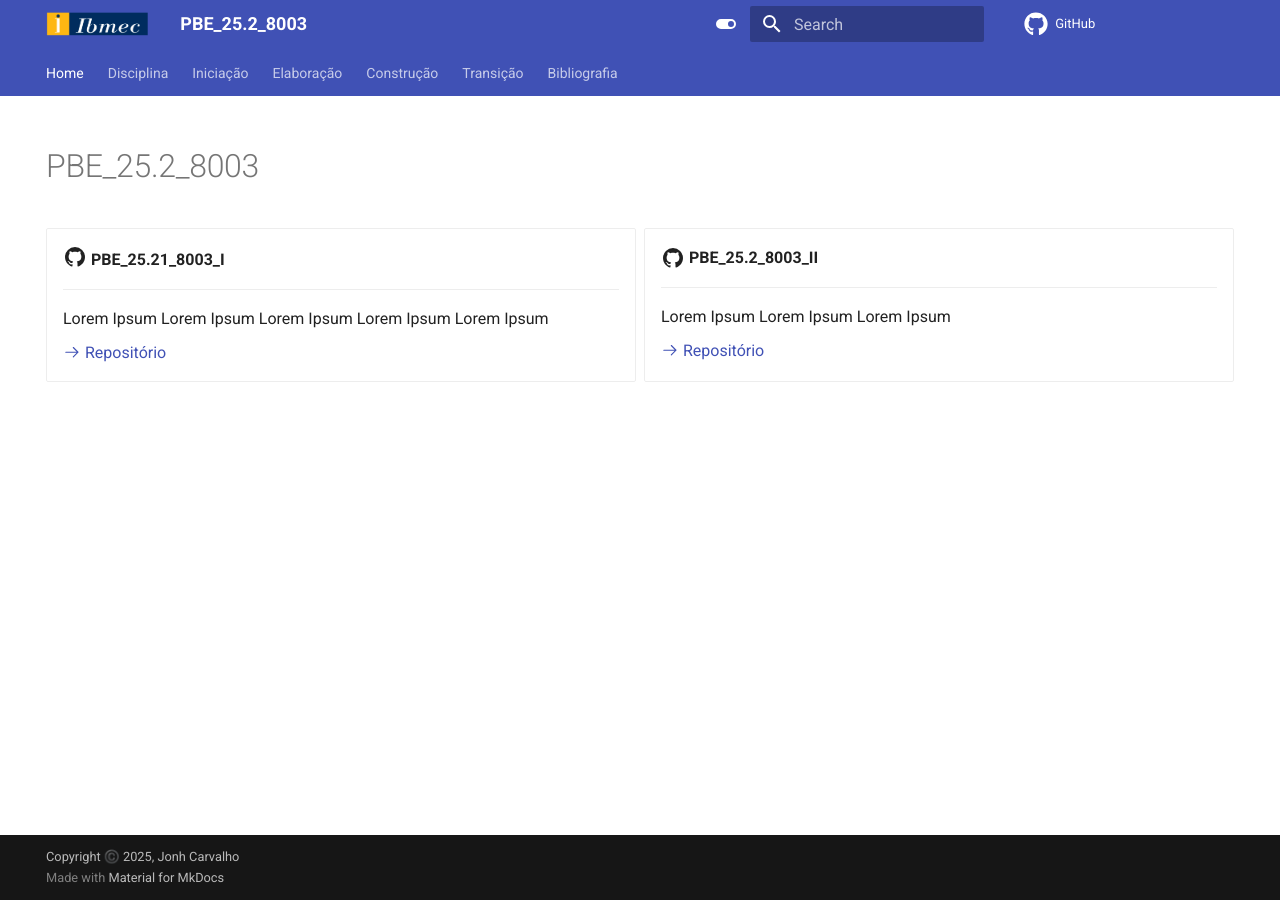
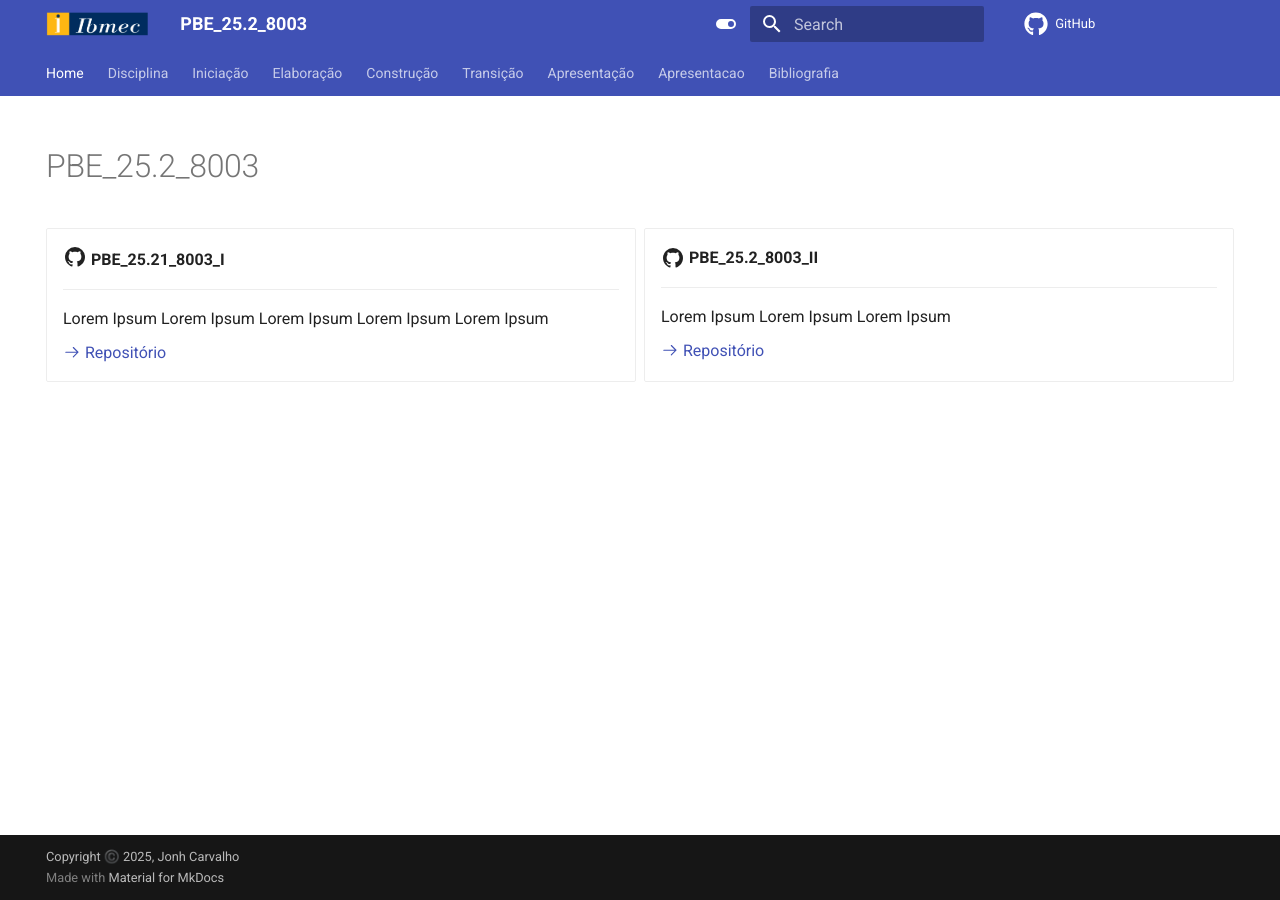
Before and after one commit to Projetos-de-Extensao/PBE_25.2_8001_II, an MkDocs documentation site: the page built from docs/index.md, in a window 1280 px wide. Built offline with MkDocs 1.6.1 and Material for MkDocs 9.7.7, drawn with Linux system fonts in a browser that asks for light colours; comment, search, counter and statistics services are not loaded; part of the change alters nothing that is shown.

Commit message:
update mkdocs

```diff
--- a/mkdocs.yml
+++ b/mkdocs.yml
@@ -4,6 +4,7 @@ site_author: Jonh Carvalho
 site_name: PBE_25.2_8003
 copyright: Copyright ©️ 2025, Jonh Carvalho
 
+nav:
 nav:
   - Home: index.md
   - Disciplina:
@@ -35,8 +36,14 @@ nav:
       - CodeSpace: Construcao/codespace.md
   - Transição:
       - Index: Transicao/index.md
+  - Apresentação:
+      - Slides: Apresentacao/slides.md
+      - Demonstração: Apresentacao/demonstracao.md
+      - Vídeo: Apresentacao/video.md
+  - Apresentacao:
+      - Site: https://monitoria-conecta.lovable.app/auth/login
+  - Bibliografia: Disciplina/bibliografia.md
 
-  - Bibliografia: Disciplina/bibliografia.md
 
 extra_css:
   - css/extra.css
```
